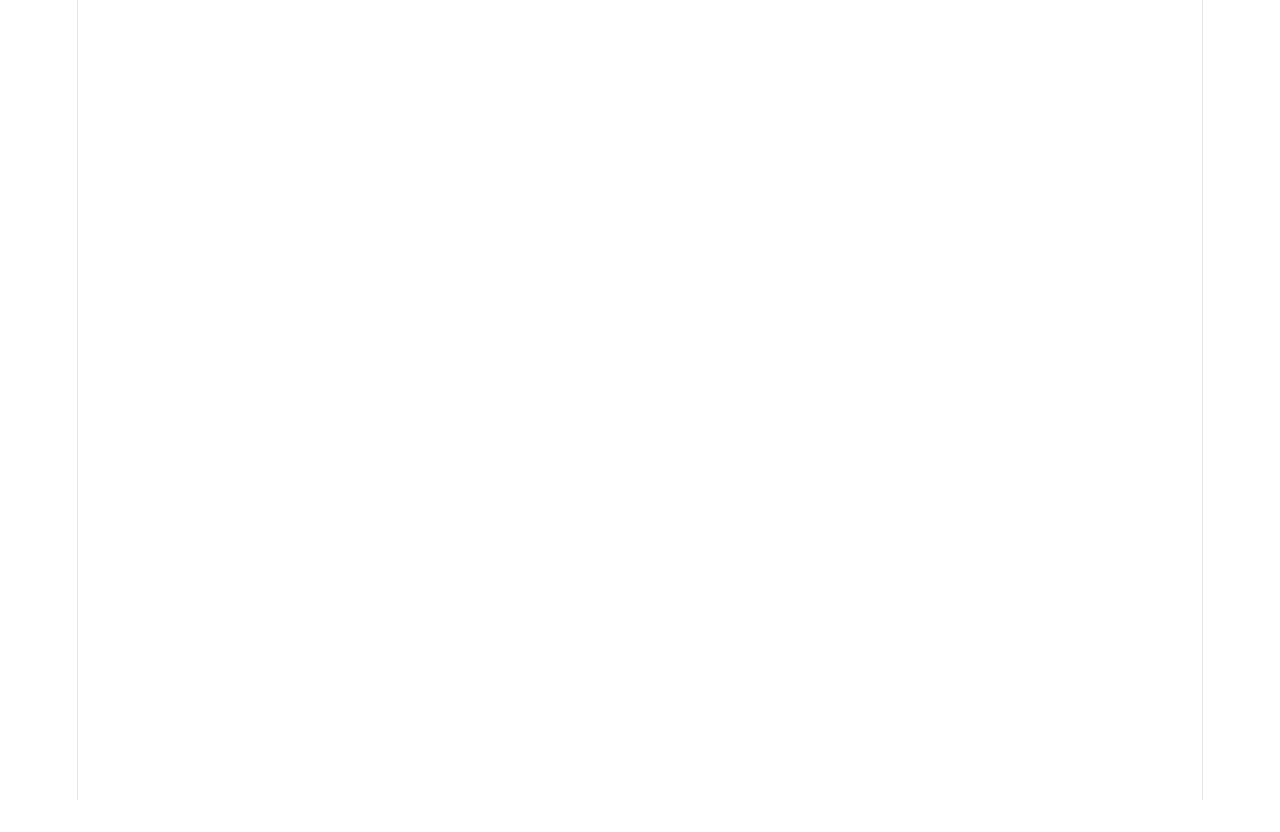
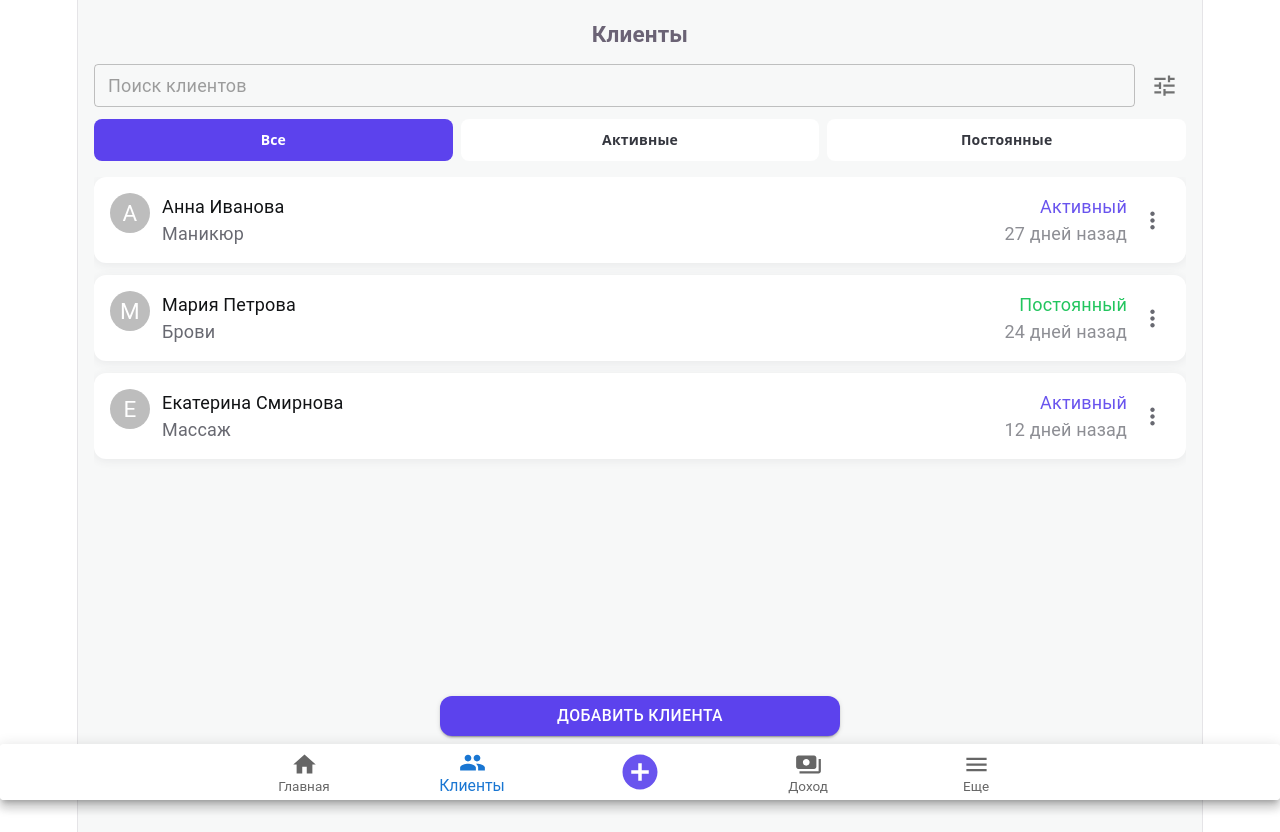
Before and after one commit to Korrusx/telegram-mini-app, a React (Vite) app: page /clients in a window 1280 px wide. Before the commit this address had no page. Before the commit the page ends 800 px from the top, so only its background shows below. Built offline with nearby package versions, Linux system fonts and the light colour scheme.

Commit message:
feat: add clients page

```diff
--- a/src/app/providers/router/AppRouter.tsx
+++ b/src/app/providers/router/AppRouter.tsx
@@ -4,9 +4,9 @@ import { MainLayout } from "../../layouts/MainLayout.tsx";
 
 import { ReturnEnginePage } from "@pages/ReturnEngine/ReturnEnginePage.tsx";
 import { MorePage } from "@pages/More/MorePage.tsx";
-// import { ClientsPage } from "../../../pages/Clients/ui/ClientsPage";
+import { ClientsPage } from "@pages/ClientsPage/ClientsPage.tsx";
+
 // import { IncomePage } from "../../../pages/Income/ui/IncomePage";
-// import { MorePage } from "../../../pages/More/ui/MorePage";
 
 export const AppRouter = () => {
   return (
@@ -15,7 +15,7 @@ export const AppRouter = () => {
         <Route element={<MainLayout />}>
           <Route path="/" element={<ReturnEnginePage />} />
 
-          {/*<Route path="/clients" element={<ClientsPage />} />*/}
+          <Route path="/clients" element={<ClientsPage />} />
 
           {/*<Route path="/income" element={<IncomePage />} />*/}
 
--- /dev/null
+++ b/src/pages/ClientsPage/ClientsPage.styled.ts
@@ -0,0 +1,137 @@
+import styled from "styled-components";
+import {
+  Box,
+  Paper,
+  Stack,
+  Typography,
+  Button,
+  Avatar,
+  IconButton,
+} from "@mui/material";
+import { colors } from "@shared/theme/colors.ts";
+
+export const Page = styled(Box)`
+  height: 100vh;
+  display: flex;
+  flex-direction: column;
+  padding: 16px;
+  background: ${colors.grey[20]};
+`;
+
+export const SearchRow = styled(Box)`
+  display: flex;
+  gap: 8px;
+  margin-top: 12px;
+  margin-bottom: 12px;
+`;
+
+export const TabsRow = styled(Box)`
+  display: flex;
+  gap: 8px;
+  margin-bottom: 16px;
+`;
+
+export const TabItem = styled(Box)<{ active: boolean }>`
+  flex: 1;
+  padding: 8px 12px;
+  border-radius: 8px;
+  font-size: 14px;
+  font-weight: 600;
+  text-align: center;
+  cursor: pointer;
+
+  background: ${({ active }) =>
+    active ? colors.primary.main : colors.common.white};
+  color: ${({ active }) => (active ? colors.common.white : colors.grey[600])};
+`;
+
+export const ScrollArea = styled(Box)`
+  flex: 1;
+  overflow-y: auto;
+  display: flex;
+  flex-direction: column;
+  gap: 12px;
+  padding-bottom: 90px;
+`;
+
+// ТОЧНО ТАКАЯ ЖЕ КАРТОЧКА КАК НА ГЛАВНОЙ
+export const ClientCard = styled(Paper)`
+  && {
+    padding: 16px;
+    border-radius: 12px;
+    display: flex;
+    justify-content: space-between;
+    align-items: center;
+    background: ${colors.common.white};
+    box-shadow: 0 2px 10px ${colors.greyAlpha[40]};
+  }
+`;
+
+export const ClientInfo = styled(Stack)`
+  && {
+    flex-direction: row;
+    gap: 12px;
+    align-items: flex-start;
+  }
+`;
+
+export const ClientDetail = styled(Box)`
+  display: flex;
+  flex-direction: column;
+  align-items: flex-start;
+`;
+
+export const ClientAvatar = styled(Avatar)`
+  width: 48px;
+  height: 48px;
+  background: ${colors.blue[500]};
+`;
+
+export const ClientName = styled(Typography)`
+  font-weight: 600;
+  color: ${colors.grey[900]};
+`;
+
+export const ClientService = styled(Typography)`
+  color: ${colors.grey[400]};
+  font-size: 14px;
+`;
+
+export const StatusText = styled(Typography)<{ color: string }>`
+  font-weight: 600;
+  color: ${({ color }) => color};
+`;
+
+export const SmallText = styled(Typography)`
+  font-size: 12px;
+  color: ${colors.grey[300]};
+`;
+
+export const ClientActions = styled(Box)`
+  display: flex;
+  align-items: center;
+  gap: 8px;
+`;
+
+export const MenuButton = styled(IconButton)`
+  && {
+    color: ${colors.grey[400]};
+    padding: 4px;
+  }
+`;
+
+export const AddClientButton = styled(Button)`
+  position: absolute;
+  bottom: 80px;
+  left: 50%;
+  transform: translateX(-50%);
+  width: calc(100% - 28px);
+  max-width: 400px;
+  background: ${colors.primary.main} !important;
+  color: ${colors.common.white} !important;
+  font-weight: 600;
+  text-transform: none;
+  border-radius: 12px !important;
+  height: 40px;
+  z-index: 10;
+`;
--- /dev/null
+++ b/src/pages/ClientsPage/ClientsPage.tsx
@@ -0,0 +1,134 @@
+import { useState } from "react";
+import { Box, Typography, TextField, IconButton } from "@mui/material";
+import TuneIcon from "@mui/icons-material/Tune";
+import MoreVertIcon from "@mui/icons-material/MoreVert";
+
+import {
+  Page,
+  TabsRow,
+  TabItem,
+  ScrollArea,
+  ClientCard,
+  ClientInfo,
+  ClientAvatar,
+  ClientDetail,
+  ClientName,
+  ClientService,
+  StatusText,
+  SmallText,
+  SearchRow,
+  AddClientButton,
+  ClientActions,
+  MenuButton,
+} from "./ClientsPage.styled";
+
+const mockClients = [
+  {
+    id: 1,
+    name: "Анна Иванова",
+    service: "Маникюр",
+    status: "Активный",
+    days: 27,
+    avatar: "А",
+  },
+  {
+    id: 2,
+    name: "Мария Петрова",
+    service: "Брови",
+    status: "Постоянный",
+    days: 24,
+    avatar: "М",
+  },
+  {
+    id: 3,
+    name: "Екатерина Смирнова",
+    service: "Массаж",
+    status: "Активный",
+    days: 12,
+    avatar: "Е",
+  },
+];
+
+export const ClientsPage = () => {
+  const [tab, setTab] = useState<"all" | "active" | "regular">("all");
+
+  const getFiltered = () => {
+    if (tab === "all") return mockClients;
+    if (tab === "active")
+      return mockClients.filter((c) => c.status === "Активный");
+    if (tab === "regular")
+      return mockClients.filter((c) => c.status === "Постоянный");
+    return mockClients;
+  };
+
+  const getStatusColor = (status: string) => {
+    switch (status) {
+      case "Активный":
+        return "#6954EE";
+      case "Постоянный":
+        return "#22c55e";
+      default:
+        return "#64748b";
+    }
+  };
+
+  return (
+    <Page>
+      <Typography variant="h6" sx={{ fontWeight: 700 }}>
+        Клиенты
+      </Typography>
+
+      <SearchRow>
+        <TextField fullWidth size="small" placeholder="Поиск клиентов" />
+        <IconButton>
+          <TuneIcon />
+        </IconButton>
+      </SearchRow>
+
+      <TabsRow>
+        <TabItem active={tab === "all"} onClick={() => setTab("all")}>
+          Все
+        </TabItem>
+        <TabItem active={tab === "active"} onClick={() => setTab("active")}>
+          Активные
+        </TabItem>
+        <TabItem active={tab === "regular"} onClick={() => setTab("regular")}>
+          Постоянные
+        </TabItem>
+      </TabsRow>
+
+      <ScrollArea>
+        {getFiltered().map((client) => (
+          <ClientCard key={client.id} elevation={0}>
+            <ClientInfo>
+              <ClientAvatar>{client.avatar}</ClientAvatar>
+              <ClientDetail>
+                <ClientName>{client.name}</ClientName>
+                <ClientService>{client.service}</ClientService>
+              </ClientDetail>
+            </ClientInfo>
+
+            <ClientActions>
+              <Box sx={{ textAlign: "right" }}>
+                <StatusText color={getStatusColor(client.status)}>
+                  {client.status}
+                </StatusText>
+                <SmallText>{client.days} дней назад</SmallText>
+              </Box>
+              <MenuButton onClick={() => console.log("menu", client.id)}>
+                <MoreVertIcon />
+              </MenuButton>
+            </ClientActions>
+          </ClientCard>
+        ))}
+      </ScrollArea>
+
+      <AddClientButton
+        variant="contained"
+        onClick={() => console.log("add client")}
+      >
+        Добавить клиента
+      </AddClientButton>
+    </Page>
+  );
+};
```
